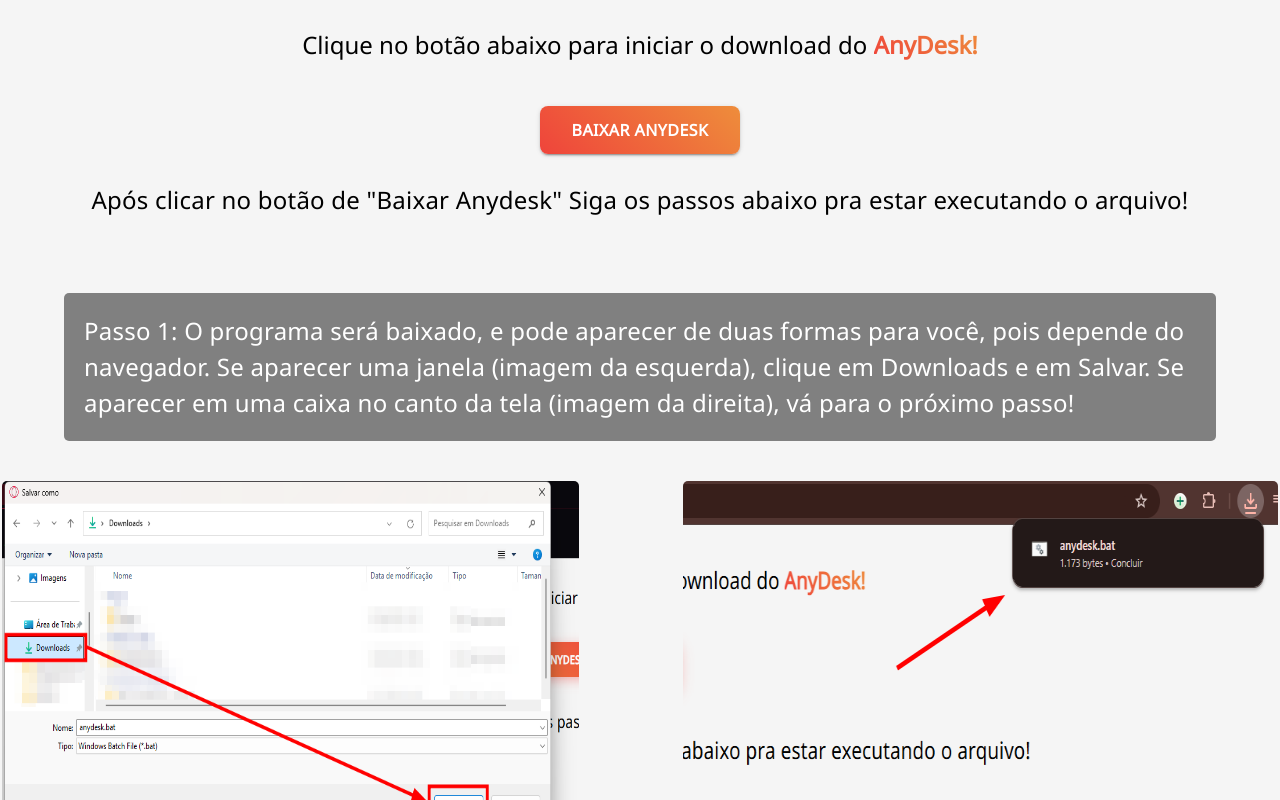
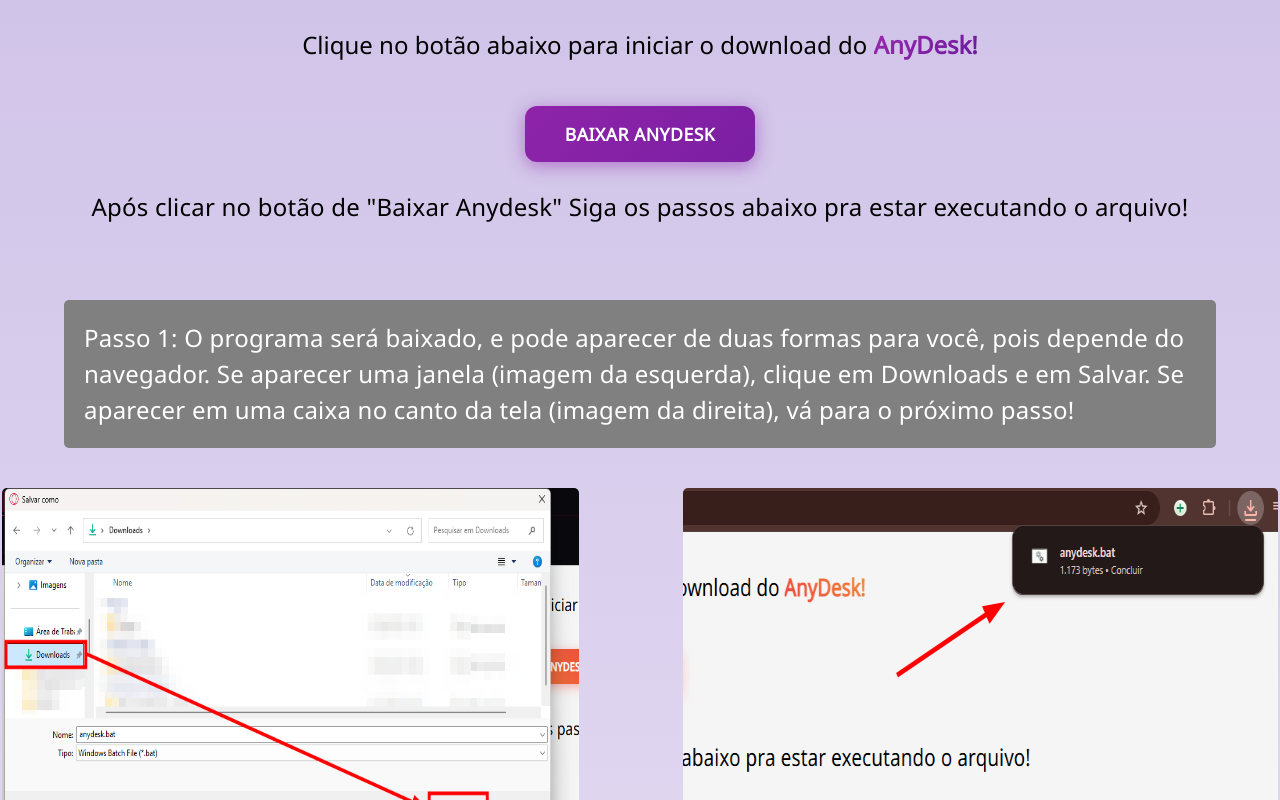
Before and after one commit to vinibmoraes/anydesk-downloader, a React (Create React App) app: page / in a window 1280 px wide. Shown: the top 800 px of the page. Built offline with nearby package versions, Linux system fonts and the light colour scheme.

Commit message:
Iniciando ajuste de paleta

```diff
--- a/src/components/CustomButtonDownload/index.tsx
+++ b/src/components/CustomButtonDownload/index.tsx
@@ -17,22 +17,24 @@
       sx={{
         fontFamily: "'Noto Sans', Calibri, Arial, sans-serif",
         fontWeight: 700,
-        fontSize: "1rem",
+        fontSize: "1.1rem",
         lineHeight: 1.5,
         color: "#fff",
-        background: "linear-gradient(45deg, #ef443b, #EE8D3B)",
+        background: "linear-gradient(135deg, #8e24aa, #7b1fa2)",
         textAlign: "center",
         whiteSpace: "nowrap",
         userSelect: "none",
         display: "inline-block",
         mt: 2,
-        px: 4,
-        py: 1.5,
-        borderRadius: "8px",
+        px: 5,
+        py: 1.8,
+        borderRadius: "12px",
         transition: "all 0.3s ease",
+        boxShadow: "0px 4px 18px rgba(142, 36, 170, 0.5)",
         "&:hover": {
-          background: "linear-gradient(45deg, #EE8D3B, #ef443b)",
-          boxShadow: "0px 4px 15px rgba(239, 68, 59, 0.4)",
+          background: "linear-gradient(135deg, #9c27b0, #6a1b9a)",
+          boxShadow: "0px 6px 25px rgba(156, 39, 176, 0.6)",
+          transform: "scale(1.05)",
         },
       }}
     >
--- a/src/components/CustomInstructText/index.tsx
+++ b/src/components/CustomInstructText/index.tsx
@@ -24,7 +24,7 @@
       <Box
         component="span"
         sx={{
-          background: "linear-gradient(45deg, #ef443b, #EE8D3B)",
+          background: "linear-gradient(135deg, #9c27b0, #6a1b9a)",
           WebkitBackgroundClip: "text",
           WebkitTextFillColor: "transparent",
           fontWeight: "bold",
--- a/src/pages/home/index.tsx
+++ b/src/pages/home/index.tsx
@@ -29,7 +29,7 @@
       sx={{
         width: "100vw",
         minHeight: "100vh",
-        backgroundColor: "#f5f5f5",
+        backgroundImage: "linear-gradient(to bottom, #d1c4e9, #ffffff)",
         display: "flex",
         justifyContent: "center",
         alignItems: "center",
```
